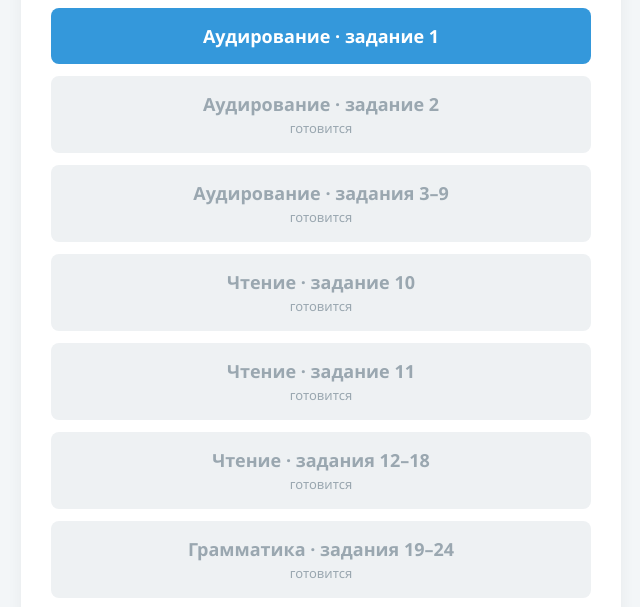
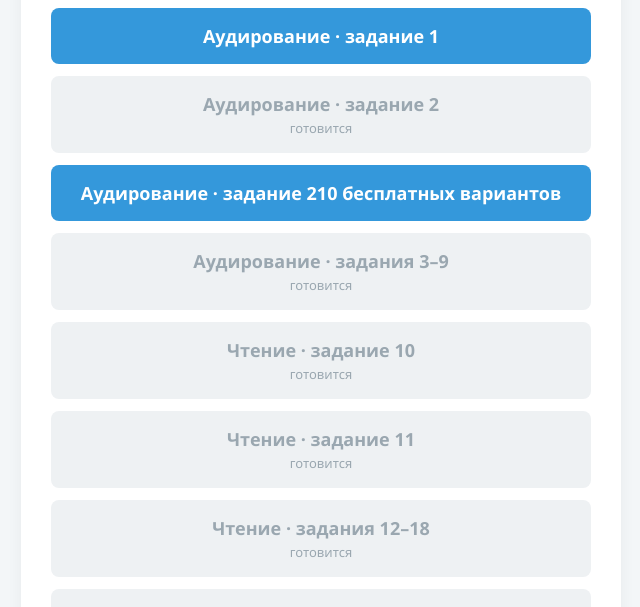
Before and after one commit to ukos2746-hash/worksheet-enhancer, a plain HTML site: page ege-trainers/index.html in a window 1280 px wide. Shown: the part 176-783 px from the top of the page, without its empty margins (319-959 px from the left). Drawn offline with Linux system fonts and the light colour scheme.

Commit message:
Link EGE listening task 2 demo in public trainer menu

```diff
--- a/ege-trainers/index.html
+++ b/ege-trainers/index.html
@@ -111,6 +111,7 @@
         <ul class="menu-list">
             <li class="menu-item"><a href="listening-1/" class="menu-link">Аудирование · задание 1</a></li>
             <li class="menu-item"><span class="menu-soon">Аудирование · задание 2<span class="count">готовится</span></span></li>
+            <li class="menu-item"><a href="listening-2/index.html" class="menu-link">Аудирование · задание 2<span class="count">10 бесплатных вариантов</span></a></li>
             <li class="menu-item"><span class="menu-soon">Аудирование · задания 3–9<span class="count">готовится</span></span></li>
             <li class="menu-item"><span class="menu-soon">Чтение · задание 10<span class="count">готовится</span></span></li>
             <li class="menu-item"><span class="menu-soon">Чтение · задание 11<span class="count">готовится</span></span></li>
```
